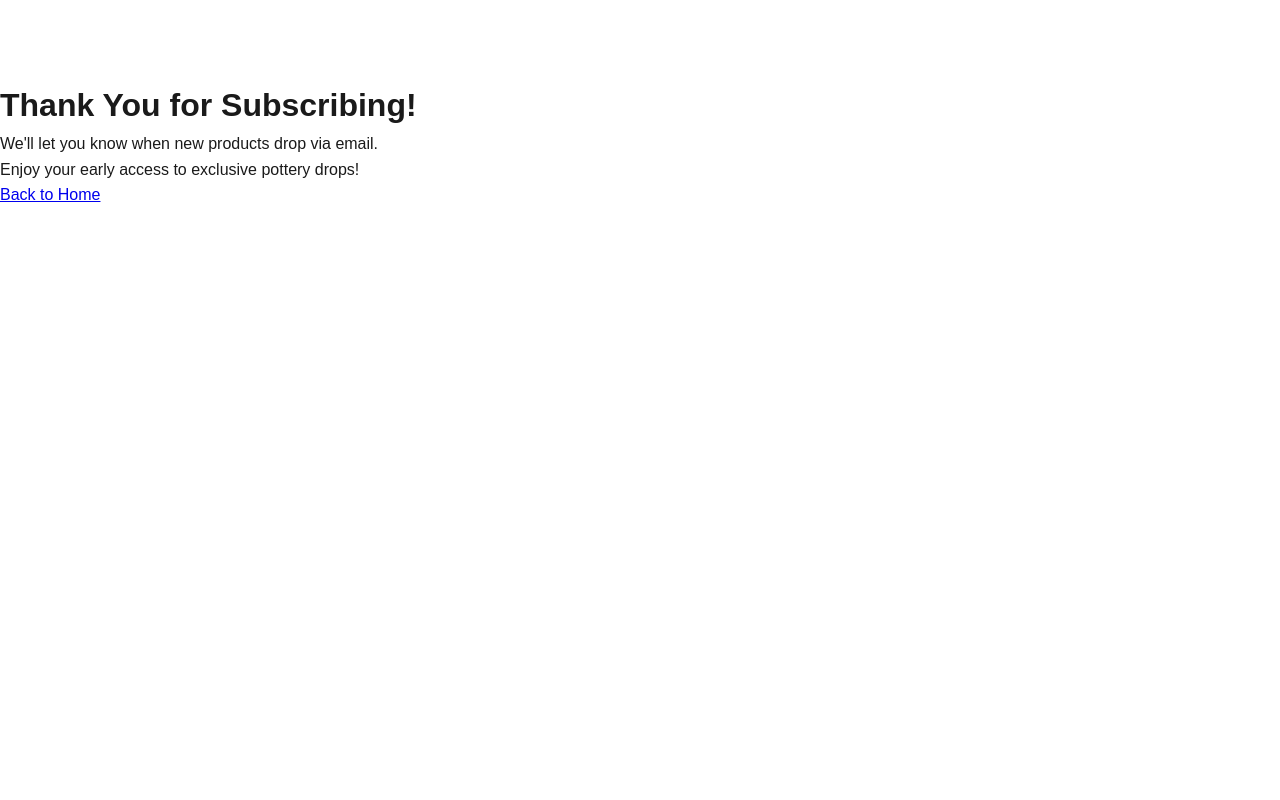
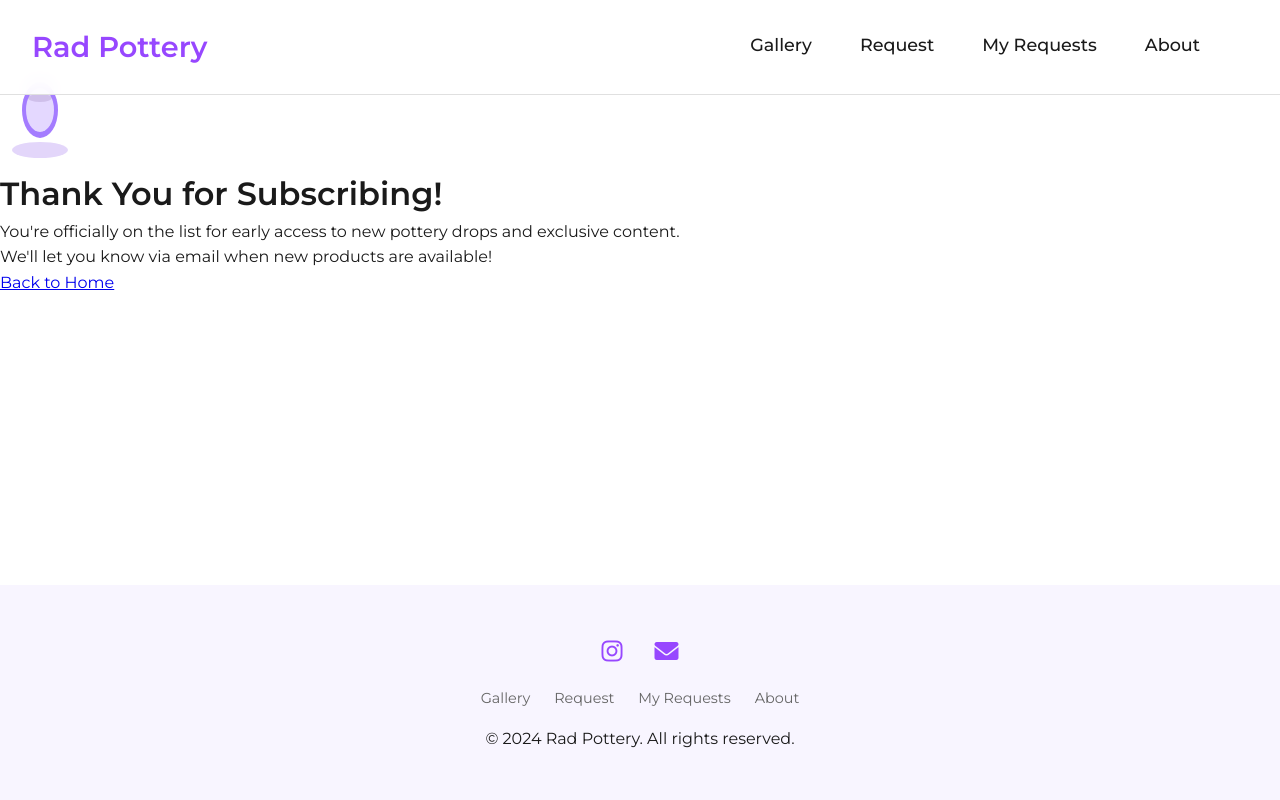
Before and after one commit to rachradulo/rad-pottery-website, a website: page src/thank-you.html in a window 1280 px wide. Drawn offline with Linux system fonts and the light colour scheme.

Commit message:
Update thank-you.html

```diff
--- a/src/thank-you.html
+++ b/src/thank-you.html
@@ -5,12 +5,55 @@
     <meta name="viewport" content="width=device-width, initial-scale=1.0">
     <title>Thank You | Rad Pottery</title>
     <link rel="stylesheet" href="css/styles.css">
+    <link rel="preconnect" href="https://fonts.googleapis.com">
+    <link rel="preconnect" href="https://fonts.gstatic.com" crossorigin>
+    <link href="https://fonts.googleapis.com/css2?family=Montserrat:wght@300;400;500;600&display=swap" rel="stylesheet">
+    <link rel="stylesheet" href="https://cdnjs.cloudflare.com/ajax/libs/font-awesome/6.0.0/css/all.min.css">
 </head>
 <body>
-    <main class="thank-you">
-        <h1>Thank You for Subscribing!</h1>
-        <p>We'll let you know when new products drop via email.<br>Enjoy your early access to exclusive pottery drops!</p>
-        <a href="index.html" class="btn">Back to Home</a>
+    <nav class="navbar">
+        <div class="logo">Rad Pottery</div>
+        <button class="hamburger" aria-label="Menu">
+            <span></span>
+            <span></span>
+            <span></span>
+        </button>
+        <div class="nav-links">
+            <a href="index.html">Gallery</a>
+            <a href="request.html">Request</a>
+            <a href="my-requests.html">My Requests</a>
+            <a href="about.html">About</a>
+            <div id="rownd-auth"></div>
+        </div>
+    </nav>
+    <main class="thank-you-main">
+        <div class="thank-you-card">
+            <div class="pottery-illustration">
+                <!-- Simple pottery SVG illustration -->
+                <svg width="80" height="80" viewBox="0 0 80 80" fill="none" xmlns="http://www.w3.org/2000/svg">
+                  <ellipse cx="40" cy="70" rx="28" ry="8" fill="#e3d6fa"/>
+                  <ellipse cx="40" cy="30" rx="18" ry="28" fill="#a47cff"/>
+                  <ellipse cx="40" cy="30" rx="14" ry="22" fill="#fff" fill-opacity="0.7"/>
+                  <ellipse cx="40" cy="18" rx="12" ry="4" fill="#6d4d8d" fill-opacity="0.18"/>
+                </svg>
+            </div>
+            <h1>Thank You for Subscribing!</h1>
+            <p class="thank-you-message">You're officially on the list for early access to new pottery drops and exclusive content.<br>We'll let you know via email when new products are available!</p>
+            <a href="index.html" class="btn thank-you-btn">Back to Home</a>
+        </div>
     </main>
+    <footer>
+        <div class="social-links">
+            <a href="https://instagram.com/rad_pottery" target="_blank"><i class="fab fa-instagram"></i></a>
+            <a href="mailto:rradulovich2@gmail.com"><i class="fas fa-envelope"></i></a>
+        </div>
+        <div class="footer-nav">
+            <a href="index.html">Gallery</a>
+            <a href="request.html">Request</a>
+            <a href="my-requests.html">My Requests</a>
+            <a href="about.html">About</a>
+        </div>
+        <p>&copy; 2024 Rad Pottery. All rights reserved.</p>
+    </footer>
 </body>
 </html>
```
